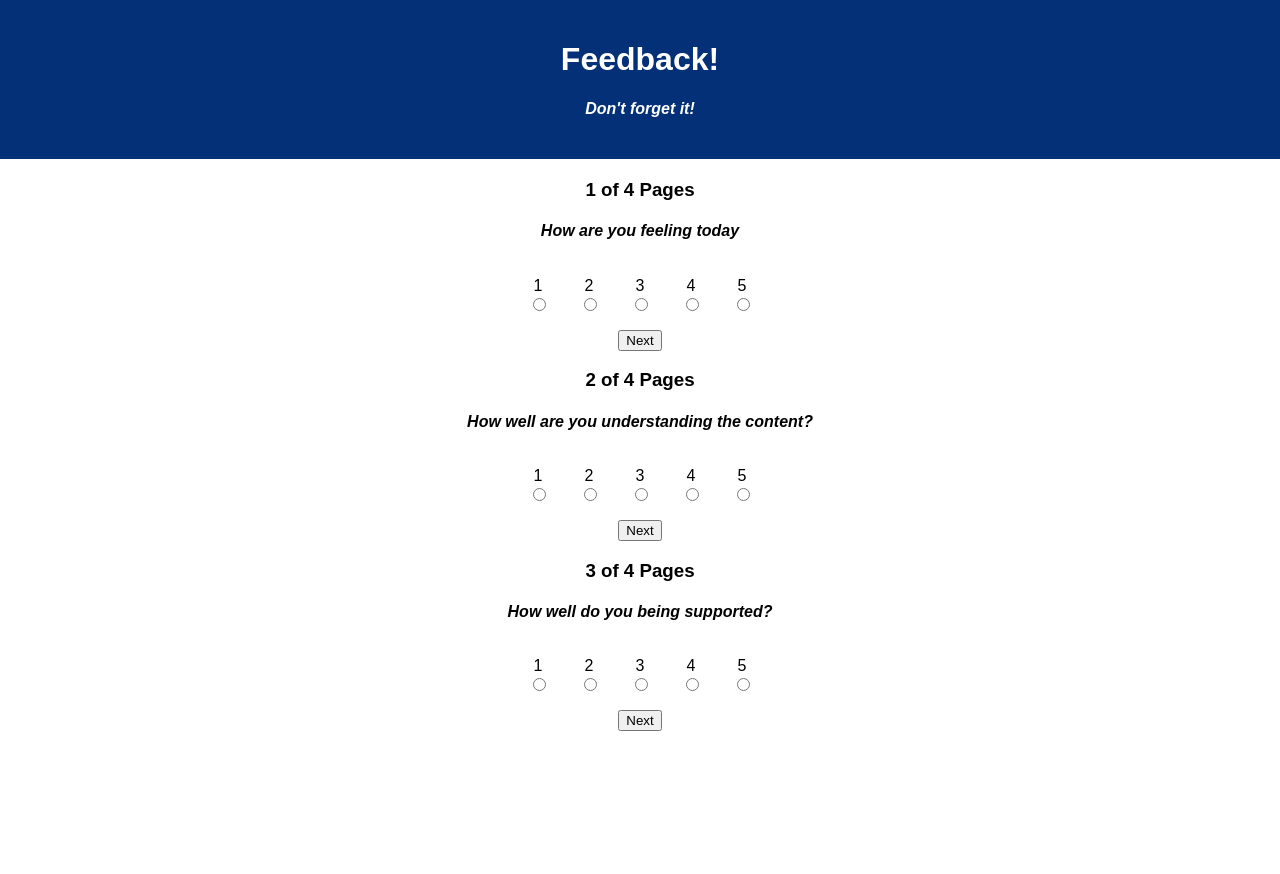
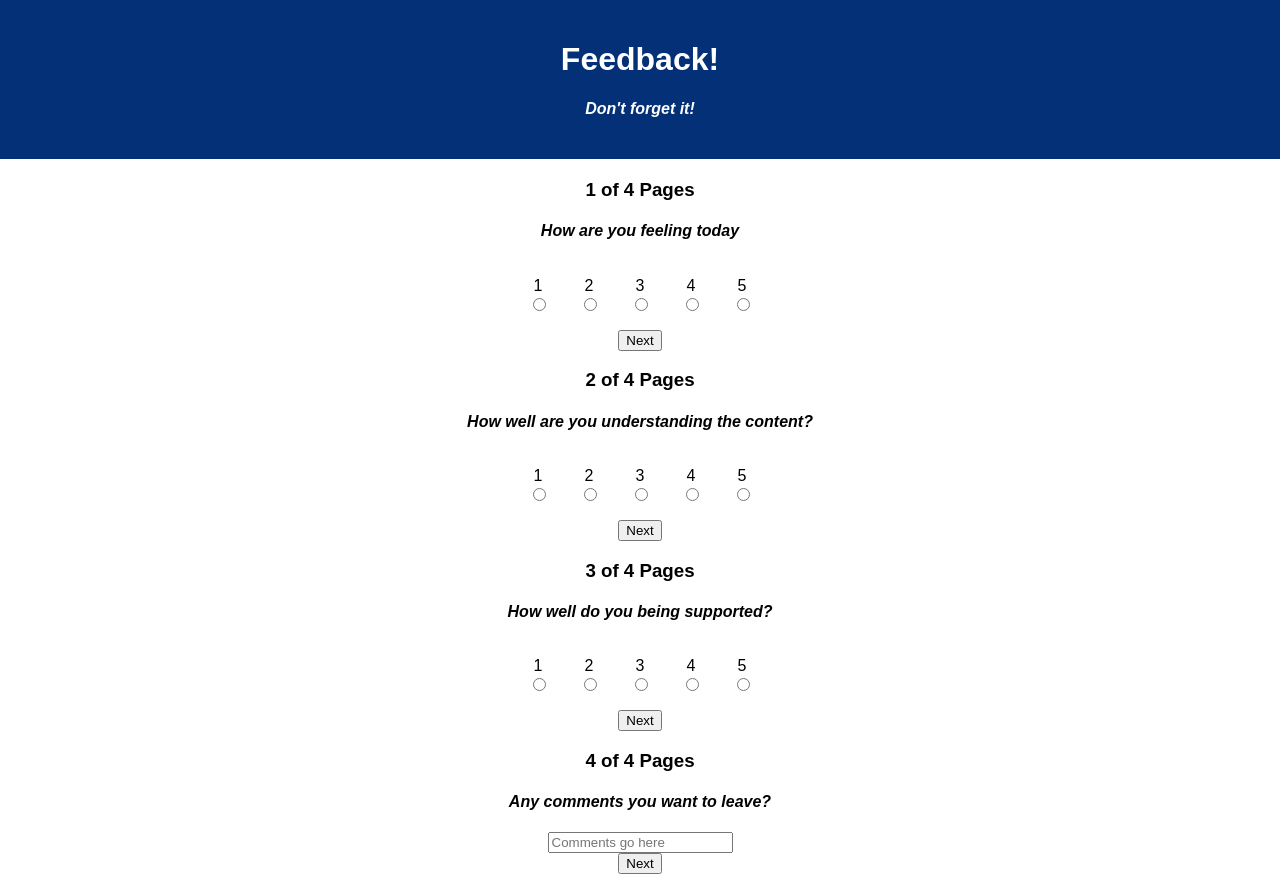
Before and after one commit to JoeyLundquist/Weekend-redux-feedback-loop, a React (Create React App) app: page / in a window 1280 px wide. Before the commit the page ends 800 px from the top, so only its background shows below. Built offline with nearby package versions, Linux system fonts and the light colour scheme.

Commit message:
My comments component has basic functionality for talking to redux store

```diff
--- /dev/null
+++ b/src/Redux/Reducers/feedback-comments.jsx
@@ -0,0 +1,9 @@
+export default function feedbackComments(state = '', action) {
+
+    switch(action.type) {
+        case 'SET_COMMENTS_FOR_FEEDBACK':
+            return action.payload
+    }
+
+    return state;
+}
--- a/src/components/App/App.jsx
+++ b/src/components/App/App.jsx
@@ -4,6 +4,7 @@ import './App.css';
 import Feelings from '../Feelings/Feelings';
 import Understanding from '../Understanding/Understanding';
 import Supported from '../Supported/Supported';
+import Comments from '../Comments/Comments';
 
 function App() {
 
@@ -20,6 +21,8 @@ function App() {
 
       <Supported />
 
+      <Comments />
+
     </div>
   );
 }
--- /dev/null
+++ b/src/components/Comments/Comments.jsx
@@ -0,0 +1,45 @@
+import { useDispatch } from "react-redux";
+import ScoreForm from "../ScoreForm/ScoreForm"
+import { useState } from "react"
+
+
+
+export default function Comments() {
+    const dispatch = useDispatch();
+    const [feedbackComments, setFeedbackComments] = useState('');
+
+
+    const handleNextButton = (e) => {
+        e.preventDefault();
+        dispatch({
+            type: "SET_COMMENTS_FOR_FEEDBACK",
+            payload: feedbackComments
+        })
+    }
+
+    return (
+        <>
+
+
+            <div>
+                <h3> 4 of 4 Pages</h3>
+
+                <h4>Any comments you want to leave?</h4>
+                <form>
+                <input
+                    type="text"
+                    placeholder="Comments go here"
+                    onChange={e => setFeedbackComments(e.target.value)}
+                    value={feedbackComments}
+                />
+                <br></br>
+
+                <button onClick={handleNextButton}>
+                    Next
+                </button>
+                </form>
+
+            </div>
+        </>
+    )
+}
--- a/src/components/Feelings/Feelings.jsx
+++ b/src/components/Feelings/Feelings.jsx
@@ -11,7 +11,7 @@ export default function Feelings() {
     const handleNextButton = () => {
         dispatch({
             type: "SET_FEELING_RATING",
-            payload: feelingsRating
+            payload: Number(feelingsRating)
         })
     }
 
--- a/src/components/Supported/Supported.jsx
+++ b/src/components/Supported/Supported.jsx
@@ -10,7 +10,7 @@ export default function Supported() {
     const handleNextButton = () => {
         dispatch({
             type: "SET_SUPPORTED_RATING",
-            payload: supportedRating
+            payload: Number(supportedRating)
         })
     }
 
--- a/src/components/Understanding/Understanding.jsx
+++ b/src/components/Understanding/Understanding.jsx
@@ -12,7 +12,7 @@ export default function Understanding() {
     const handleNextButton = () => {
         dispatch({
             type: "SET_UNDERSTANDING_RATING",
-            payload: understandingRating
+            payload: Number(understandingRating)
         })
     }
 
--- a/src/index.js
+++ b/src/index.js
@@ -8,8 +8,8 @@ import registerServiceWorker from './registerServiceWorker';
 import { Provider } from 'react-redux';
 import feelingsRating from './Redux/Reducers/Feelings';
 import understandingRating from './Redux/Reducers/understanding';
-import supportedRating from './Redux/supported';
-
+import supportedRating from './Redux/Reducers/supported';
+import feedbackComments from './Redux/Reducers/feedback-comments';
 
 
 
@@ -18,6 +18,7 @@ const store = createStore(
         feelingsRating,
         understandingRating,
         supportedRating,
+        feedbackComments,
     }),applyMiddleware(logger)
 );
 
```
Also changed, not shown: src/Redux/Reducers/supported.jsx (renamed from src/Redux/supported.jsx).
